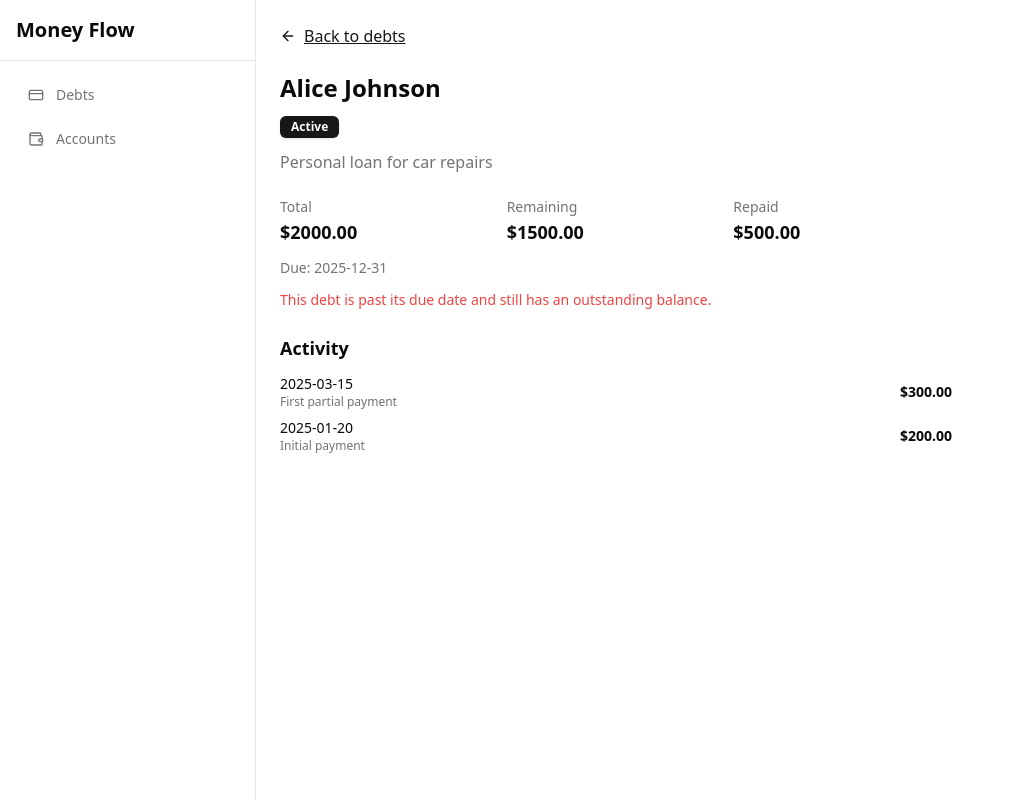
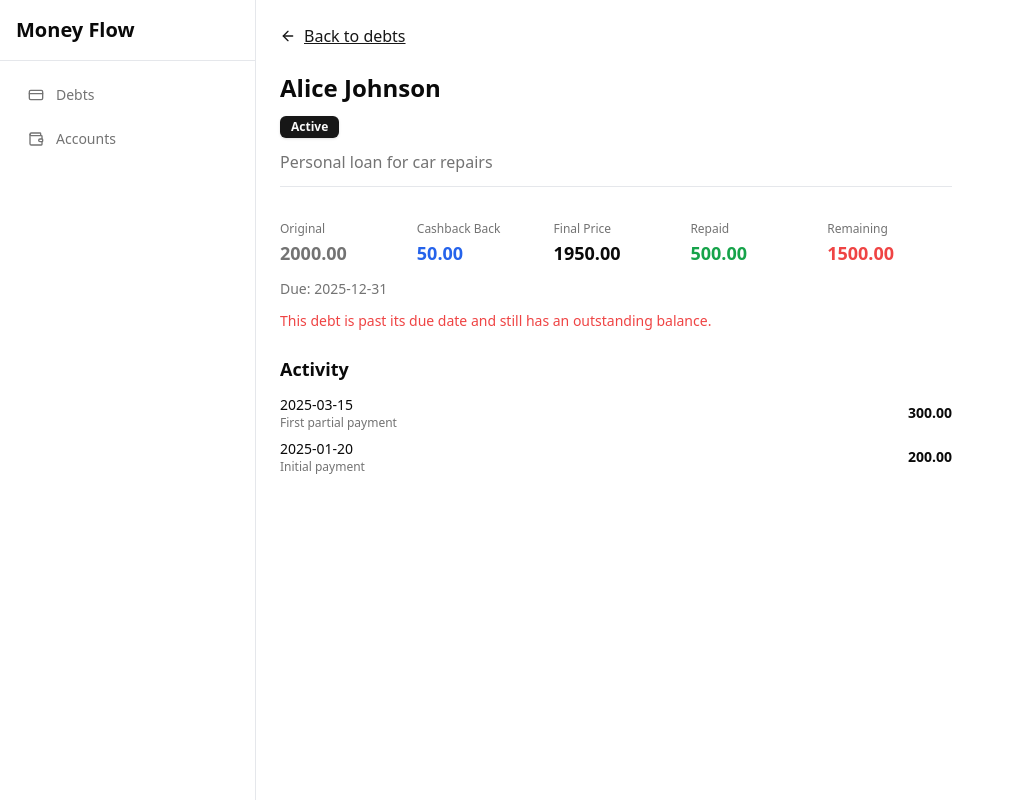
Before and after one commit to namnt888/money-flow-new, a Next.js app: page /debts/d1 in a window 1280 px wide. Shown: the whole page, without its empty margins (0-1015 px from the left). Built offline with nearby package versions, Linux system fonts and the light colour scheme.

Commit message:
[sprint 4] Feat: refine debt summary labels and remove currency prefix

```diff
--- a/src/data/mock/seed.ts
+++ b/src/data/mock/seed.ts
@@ -54,6 +54,8 @@ export const mockDebts: Debt[] = [
     personName: "Alice Johnson",
     description: "Personal loan for car repairs",
     amount: 2000.00,
+    cashback: 50.00,
+    finalPrice: 1950.00,
     remainingAmount: 1500.00,
     interestRate: 5.5,
     dueDate: "2025-12-31",
@@ -67,6 +69,8 @@ export const mockDebts: Debt[] = [
     personName: "Bob Smith",
     description: "Shared expenses from trip",
     amount: 450.00,
+    cashback: 0.00,
+    finalPrice: 450.00,
     remainingAmount: 450.00,
     interestRate: null,
     dueDate: null,
@@ -80,6 +84,8 @@ export const mockDebts: Debt[] = [
     personName: "Carol Williams",
     description: "Business advance - Q1 project",
     amount: 5000.00,
+    cashback: 100.00,
+    finalPrice: 4900.00,
     remainingAmount: 0,
     interestRate: null,
     dueDate: "2025-03-31",
--- a/src/domain/debt/types.ts
+++ b/src/domain/debt/types.ts
@@ -7,6 +7,8 @@ export interface Debt extends BaseEntity {
   personName: string;
   description: string;
   amount: number;
+  cashback?: number;
+  finalPrice?: number;
   remainingAmount: number;
   interestRate: number | null;
   dueDate: string | null;
--- a/src/features/debts/components/debt-detail.tsx
+++ b/src/features/debts/components/debt-detail.tsx
@@ -70,18 +70,26 @@ export function DebtDetail({ debtId }: { debtId: string }) {
           {debt.status.charAt(0).toUpperCase() + debt.status.slice(1)}
         </Badge>
         <p className="text-muted-foreground">{debt.description}</p>
-        <div className="grid grid-cols-1 sm:grid-cols-3 gap-2 pt-2">
-          <div>
-            <span className="text-sm text-muted-foreground">Total</span>
-            <p className="text-lg font-semibold">{formatCurrency(debt.amount)}</p>
+        <div className="grid grid-cols-2 sm:grid-cols-3 md:grid-cols-5 gap-3 pt-4 border-t">
+          <div className="pt-3">
+            <span className="text-xs text-muted-foreground">Original</span>
+            <p className="text-lg font-semibold text-muted-foreground">{formatCurrency(debt.amount)}</p>
           </div>
-          <div>
-            <span className="text-sm text-muted-foreground">Remaining</span>
-            <p className="text-lg font-semibold">{formatCurrency(debt.remainingAmount)}</p>
+          <div className="pt-3">
+            <span className="text-xs text-muted-foreground">Cashback Back</span>
+            <p className="text-lg font-semibold text-blue-600">{formatCurrency(debt.cashback ?? 0)}</p>
           </div>
-          <div>
-            <span className="text-sm text-muted-foreground">Repaid</span>
-            <p className="text-lg font-semibold">{formatCurrency(repaidAmount)}</p>
+          <div className="pt-3">
+            <span className="text-xs text-muted-foreground">Final Price</span>
+            <p className="text-lg font-semibold">{formatCurrency(debt.finalPrice ?? debt.amount)}</p>
+          </div>
+          <div className="pt-3">
+            <span className="text-xs text-muted-foreground">Repaid</span>
+            <p className="text-lg font-semibold text-green-600">{formatCurrency(repaidAmount)}</p>
+          </div>
+          <div className="pt-3">
+            <span className="text-xs text-muted-foreground">Remaining</span>
+            <p className="text-lg font-semibold text-destructive">{formatCurrency(debt.remainingAmount)}</p>
           </div>
         </div>
         {debt.dueDate && (
--- a/src/lib/format.ts
+++ b/src/lib/format.ts
@@ -1,3 +1,3 @@
 export function formatCurrency(amount: number): string {
-  return `$${amount.toFixed(2)}`;
+  return amount.toFixed(2);
 }
```
Also changed, not shown: 1 other file (tests, documents, lock files or other folders).
